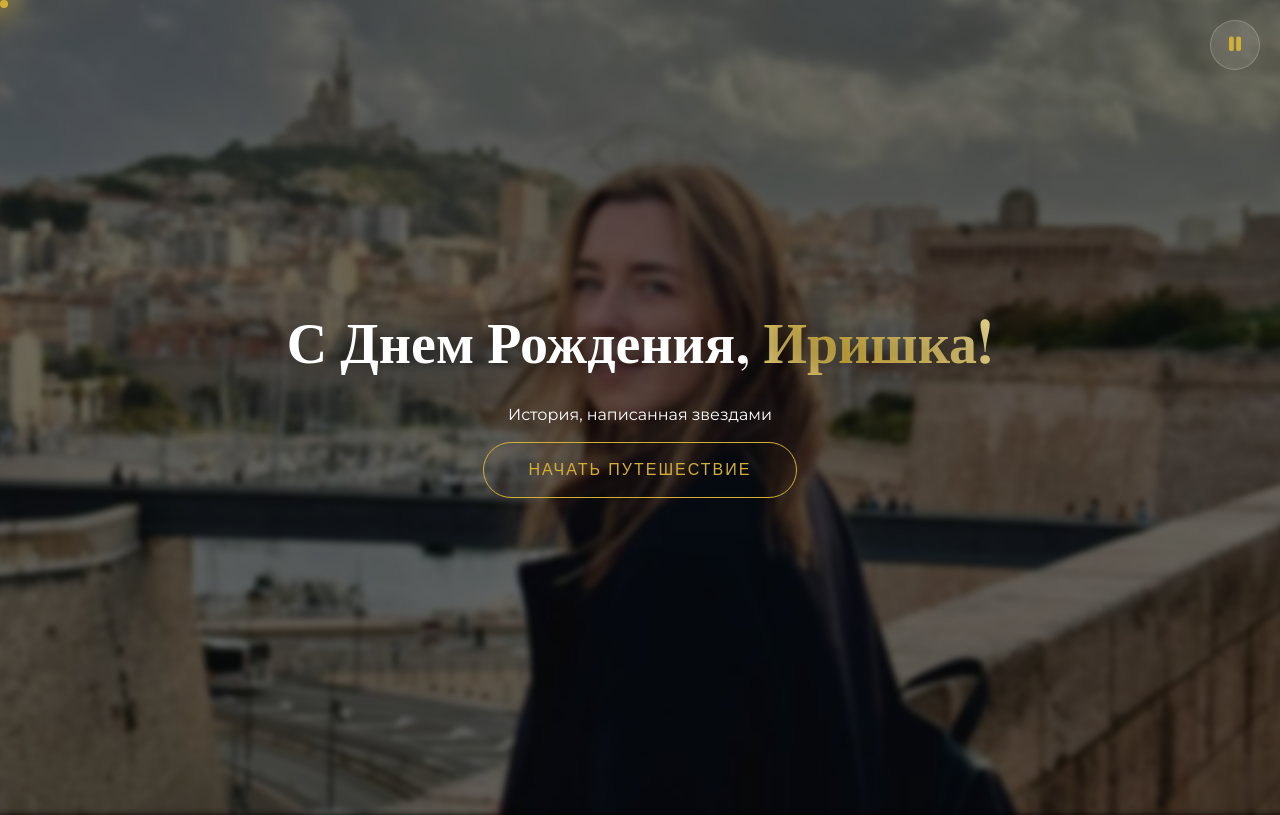
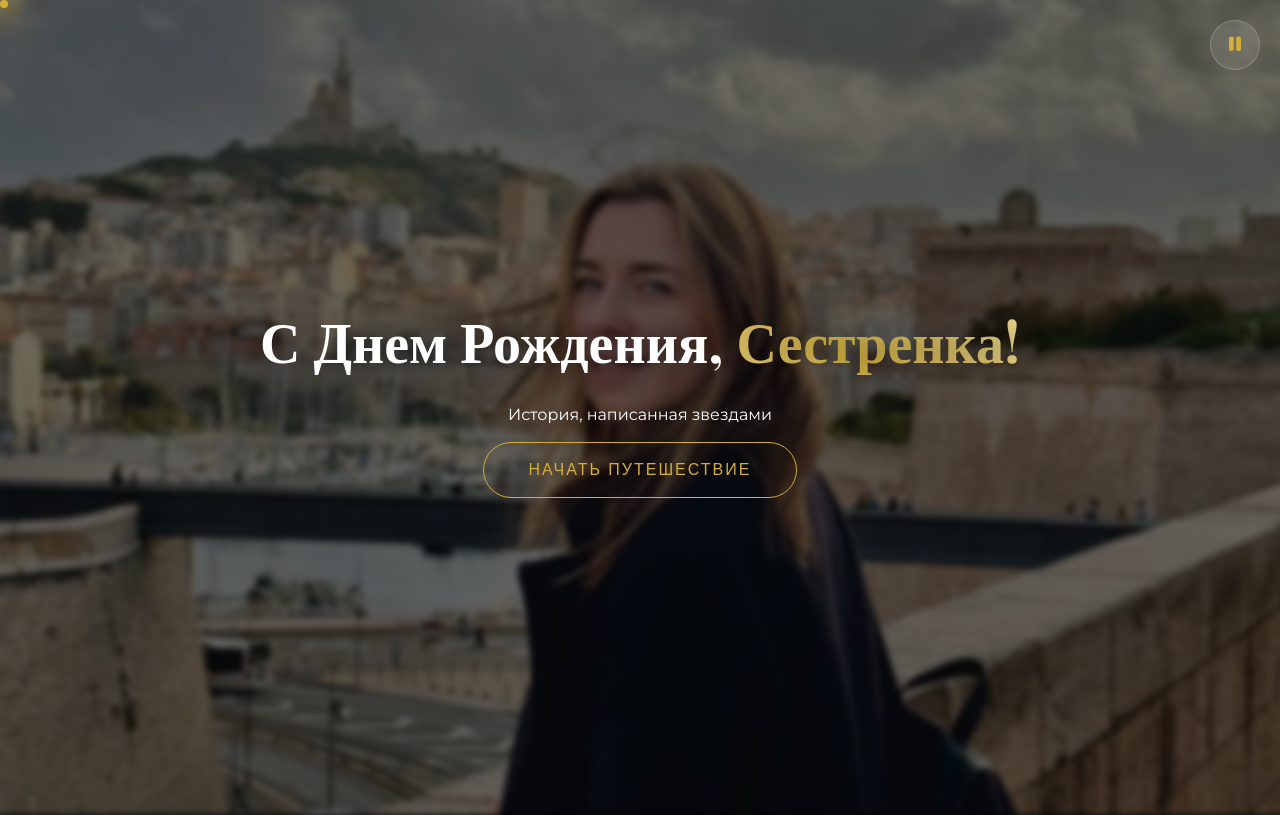
Before and after one commit to ivaniuusss-gif/MySister, a plain HTML site: page index.html in a window 1280 px wide. Shown: the top 815 px of the page. Drawn offline with nearby package versions, Linux system fonts and the light colour scheme; a web font is replaced by a local one.

Commit message:
Update index.html

```diff
--- a/index.html
+++ b/index.html
@@ -33,7 +33,7 @@
         </div>
 
         <div class="hero-content">
-            <h1 class="glow-text">С Днем Рождения, <span class="gradient-text">Иришка!</span></h1>
+            <h1 class="glow-text">С Днем Рождения, <span class="gradient-text">Сестренка!</span></h1>
             <p class="subtitle">История, написанная звездами</p>
 
             <button id="start-btn" class="premium-btn">Начать путешествие</button>
@@ -98,4 +98,5 @@
 
     <script src="script.js"></script>
 </body>
+
 </html>
```
